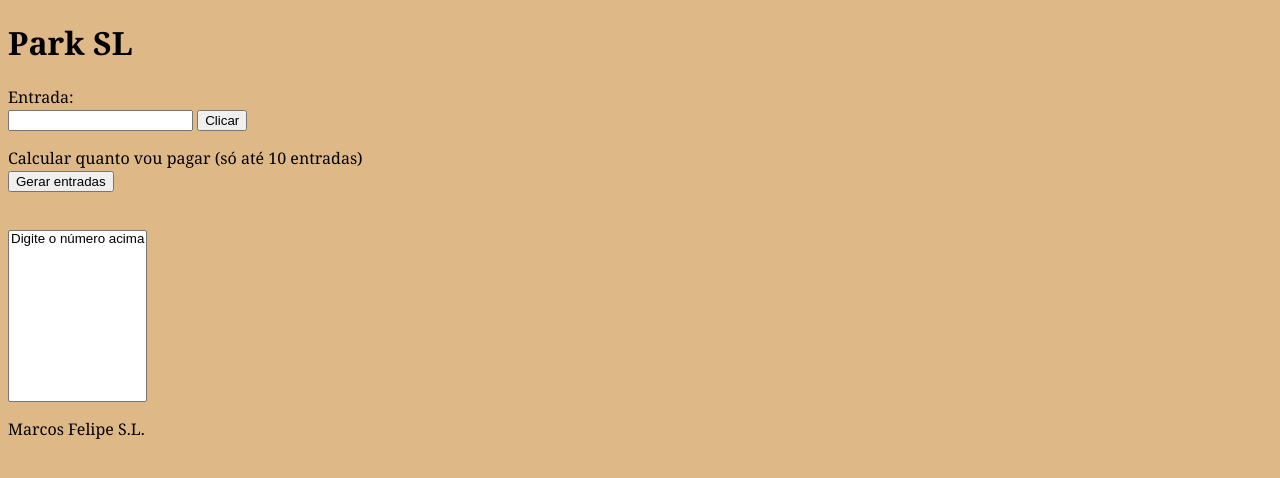
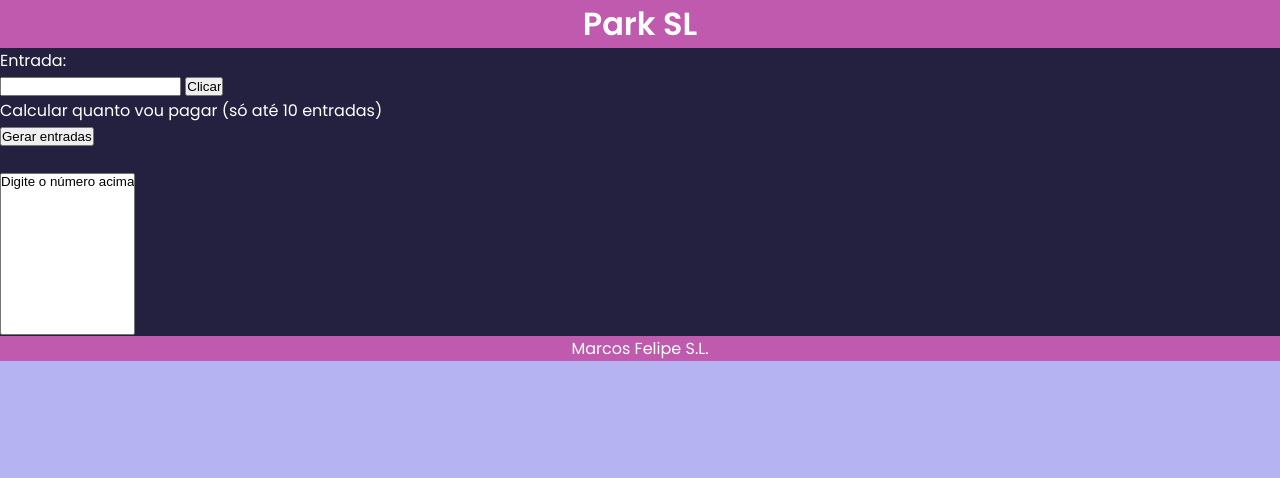
Before and after one commit to marclipe/park, a plain HTML site: page index.html in a window 1280 px wide. Drawn offline with Linux system fonts and the light colour scheme.

Commit message:
Estilizaçao

```diff
--- a/estilo/style.css
+++ b/estilo/style.css
@@ -1,5 +1,55 @@
+@import url('https://fonts.googleapis.com/css2?family=Poppins:wght@200;300;400;500;600&display=swap');
+
+* {
+    margin: 0;
+    padding: 0;
+    box-sizing: border-box;
+}
+
+:root {
+    /*Colors*/
+    --color1: #BF5AAE;
+    --color2: #242040;
+    --color3: #B5B3F2;
+    --color4: #5C64F2;
+    --color5: #BBC8F2;
+
+    /*Fonts*/
+    --font-title: 'Lalezar', cursive;
+    --font-standard: 'Poppins', sans-serif;
+}
+
 
 body {
-    background-color: burlywood;
-    font-family: Cambria, Cochin, Georgia, Times, 'Times New Roman', serif;
+    background-color: var(--color3);
+    font-family: var(--font-standard);
 }
+
+header {
+    background-color: var(--color1);
+
+}
+
+header > h1 {
+
+    text-align: center;
+    color: white;
+}
+
+
+main {
+    background-color: var(--color2);
+    color: white;
+}
+
+
+
+
+footer {
+    background-color: var(--color1);
+    color: white;
+}
+
+footer > p {
+    text-align: center;
+}
--- a/index.html
+++ b/index.html
@@ -4,6 +4,9 @@
     <meta charset="UTF-8">
     <meta http-equiv="X-UA-Compatible" content="IE=edge">
     <meta name="viewport" content="width=device-width, initial-scale=1.0">
+    <link rel="preconnect" href="https://fonts.googleapis.com">
+    <link rel="preconnect" href="https://fonts.gstatic.com" crossorigin>
+    <link href="https://fonts.googleapis.com/css2?family=Lalezar&display=swap" rel="stylesheet">
     <link rel="stylesheet" href="estilo/style.css">
     <title>Park SL</title>
 </head>
@@ -32,6 +35,10 @@
                 <option>Digite o número acima</option>
             </select>
         </section>
+
+        <section>
+
+        </section>
     </main>
     <footer>
         <p>Marcos Felipe S.L.</p>
```
